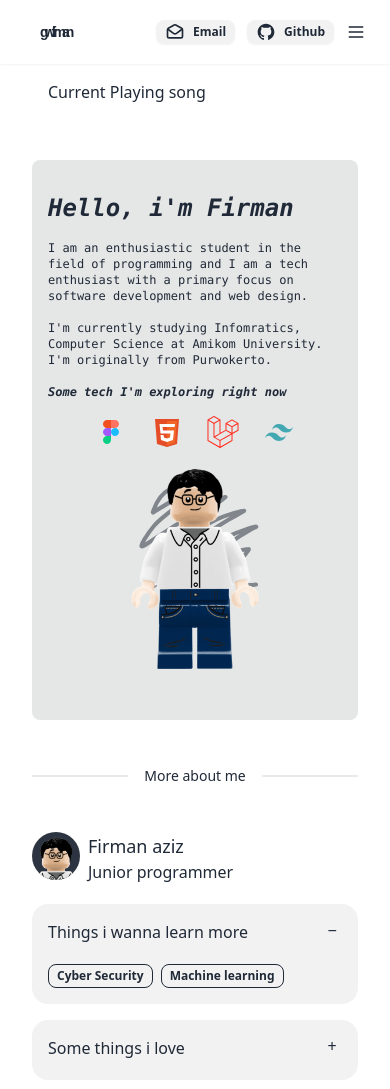
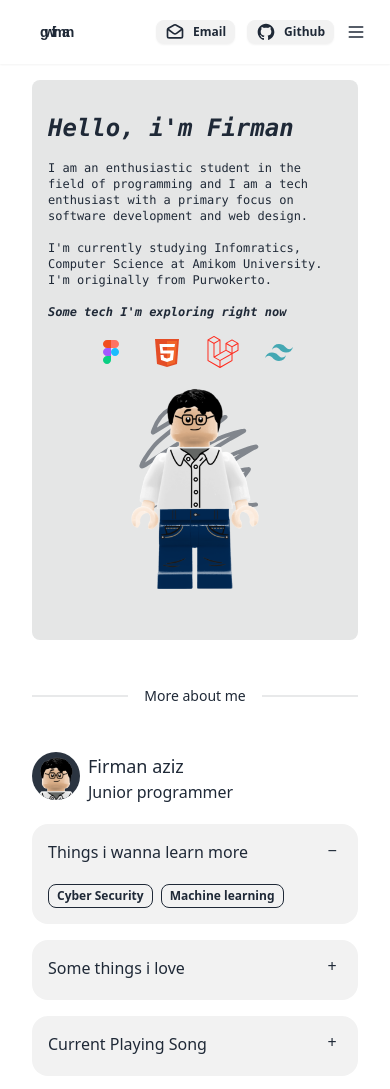
Before and after one commit to GwFirman/portofolio, a website: page index.html in a window 390 px wide. Shown: the top 1089 px of the page. Drawn offline with nearby package versions, Linux system fonts and the light colour scheme; no server answers; a web font is replaced by a local one.

Commit message:
Refactor: Update current playing list rendering and add current playing song

```diff
--- a/index.html
+++ b/index.html
@@ -137,14 +137,15 @@
           </div>
         </div>
       </div>
-      <div class="collapse collapse-plus bg-base-200 mb-4"></div>
+
+
+      <div class="collapse collapse-plus bg-base-200 mb-4">
         <input type="radio" name="my-accordion-3" />
-      <div class="collapse-title text-md lg:text-xl font-medium">Current Playing song</div>
+        <div class="collapse-title text-md lg:text-xl font-medium">Current Playing Song</div>
         <div class="collapse-content">
           <ul id="current-playing">
           </ul>
-        <ul id="current-playing">
-        </ul>
+
           <div class="flex items-center gap-2">
             <span class="relative flex h-3 w-3">
               <span class="animate-ping absolute inline-flex h-full w-full rounded-full bg-green-400 opacity-75"></span>
@@ -156,6 +157,7 @@
           </div>
         </div>
       </div>
+
       <div class="collapse collapse-plus bg-base-200 mb-4">
         <input type="radio" name="my-accordion-3" />
         <div class="collapse-title text-md lg:text-xl font-medium">The songs I've played the most this week</div>
```
Lines whose indentation alone changed are shown as unchanged.
